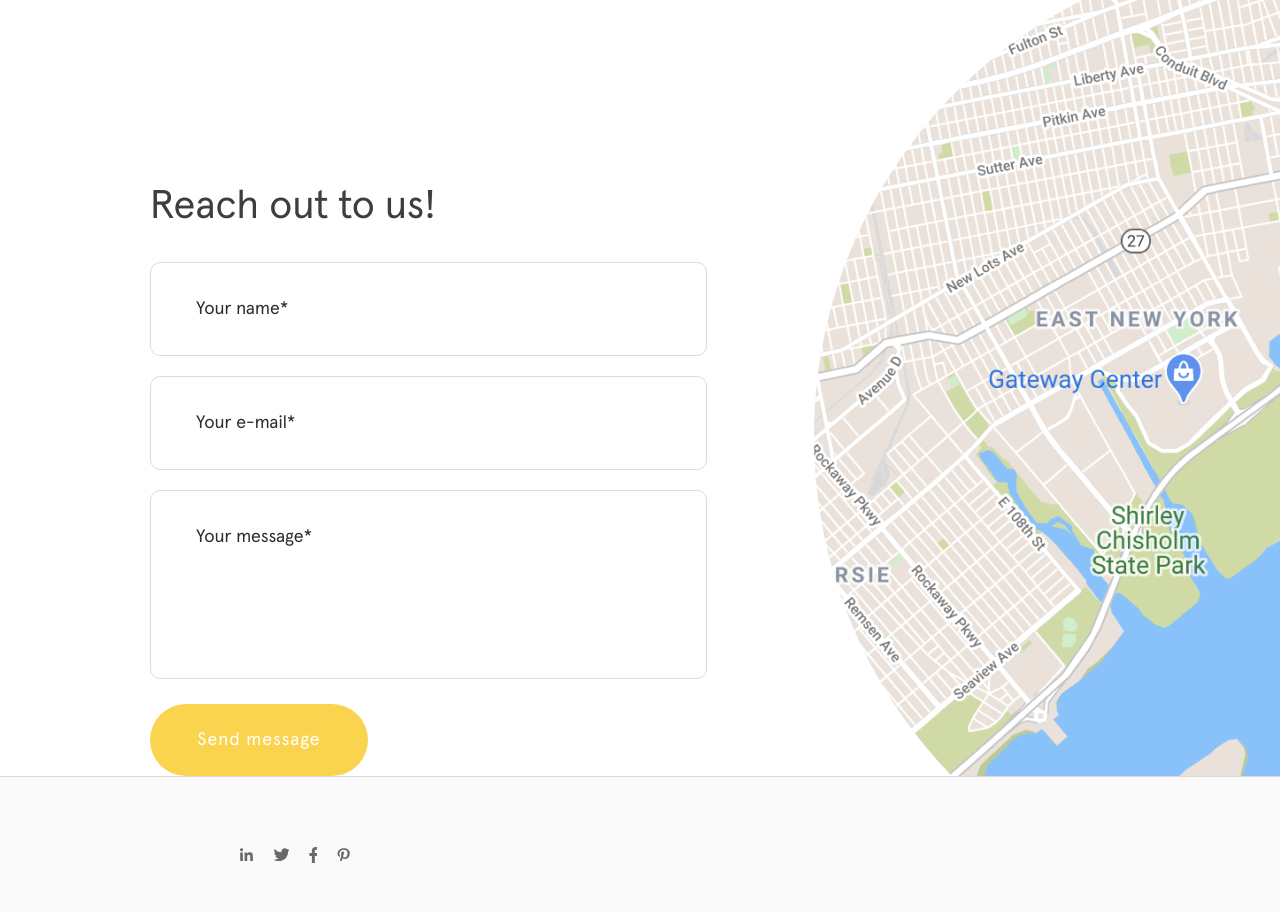
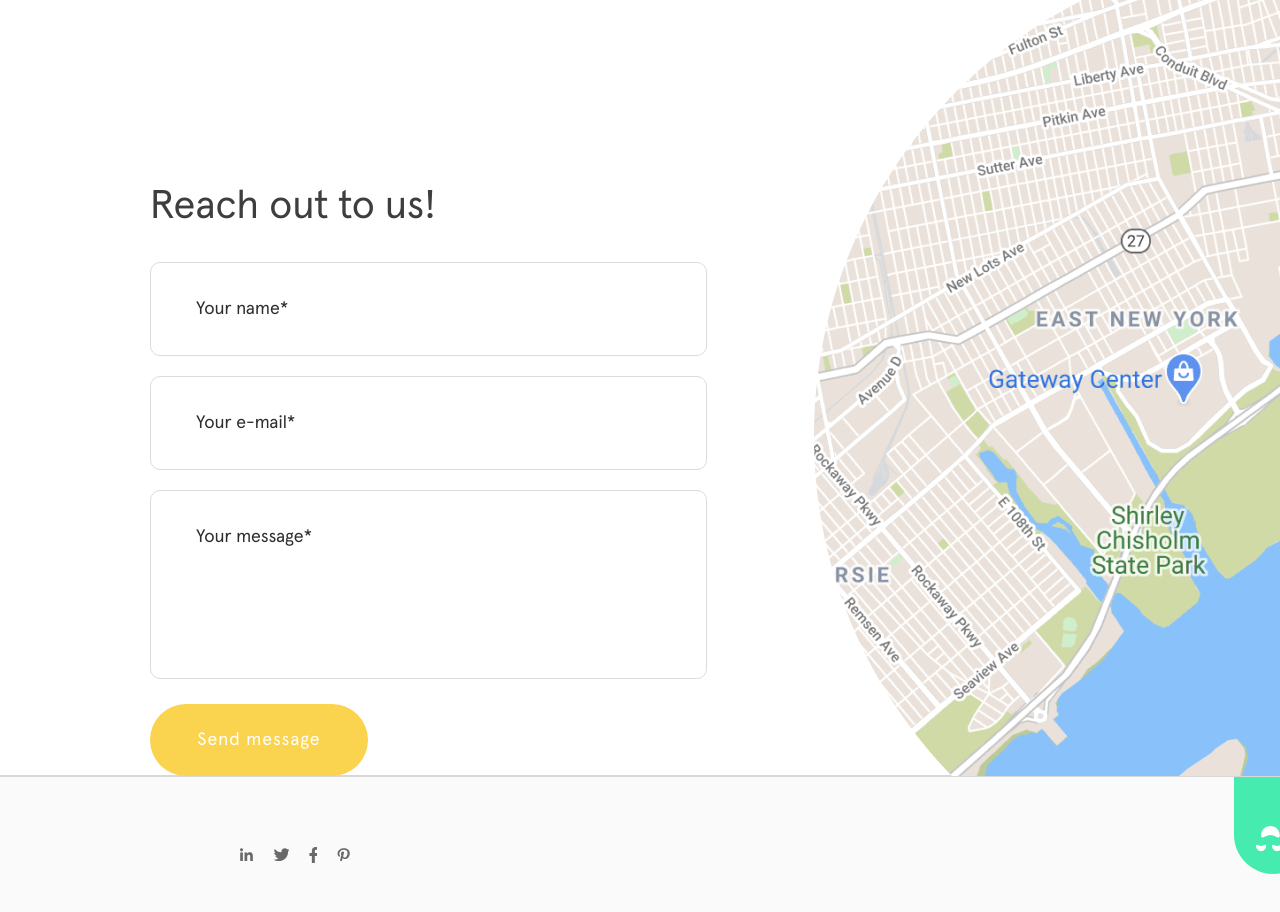
Before and after one commit to Andrew-Sparrow/zenbittech-project, a React (Create React App) app: page /#/ in a window 1280 px wide. Shown: the top 912 px of the page. Built offline with nearby package versions, Linux system fonts and the light colour scheme.

Commit message:
ghost image for footer was added

```diff
--- a/src/components/footer/footer.jsx
+++ b/src/components/footer/footer.jsx
@@ -2,9 +2,13 @@ import styled from 'styled-components';
 import {Link} from 'react-router-dom';
 
 const FooterStyle = styled.footer`
-    background-color: #FAFAFA;
     min-height: 200px;
     border-top: 1px solid #D8D8D8;
+    background-image: url("../img/ellipse-ghost.svg");
+    background-position: top right 127px;
+    background-repeat: no-repeat;
+    background-color: #FAFAFA;
+    box-sizing: border-box;
 
     .icons {
       padding-top: 70px;
--- a/src/components/hocs/with-layout.jsx
+++ b/src/components/hocs/with-layout.jsx
@@ -10,7 +10,7 @@ function withLayout(Component, className) {
       border-top: 1px solid #D8D8D8;
       margin-top: -201px;
       z-index: 100;
-      background-color: #FAD34F;
+      background: #FAD34F;
     }
   `;
 
```
Also changed, not shown: public/img/ellipse-ghost.svg (renamed from public/img/ellips-ghost.svg).
